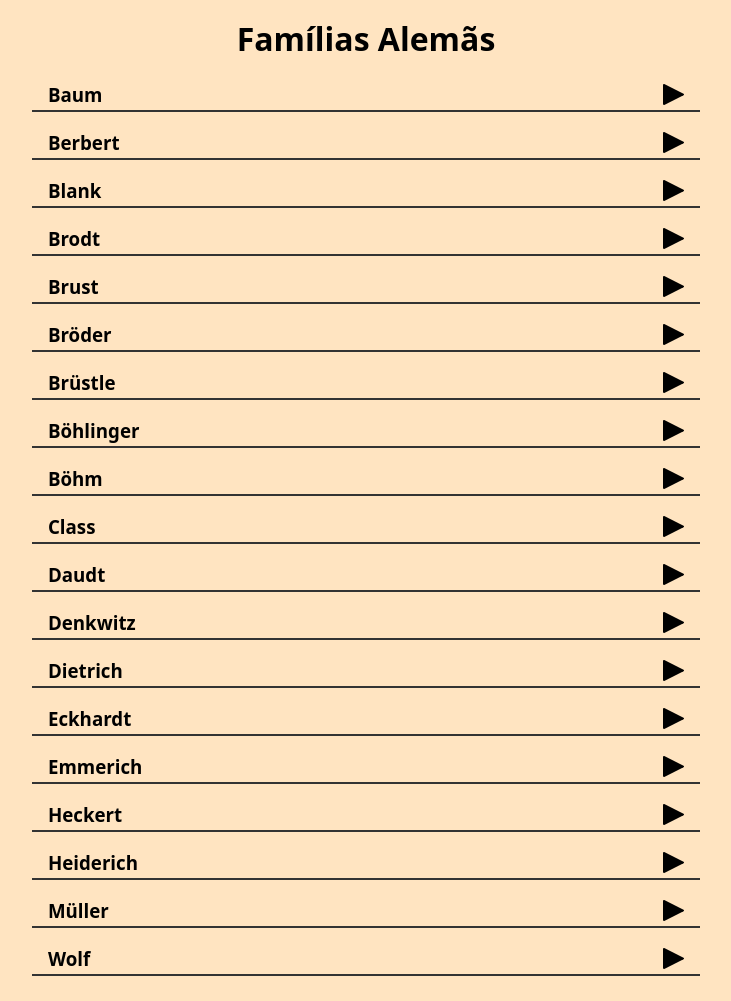
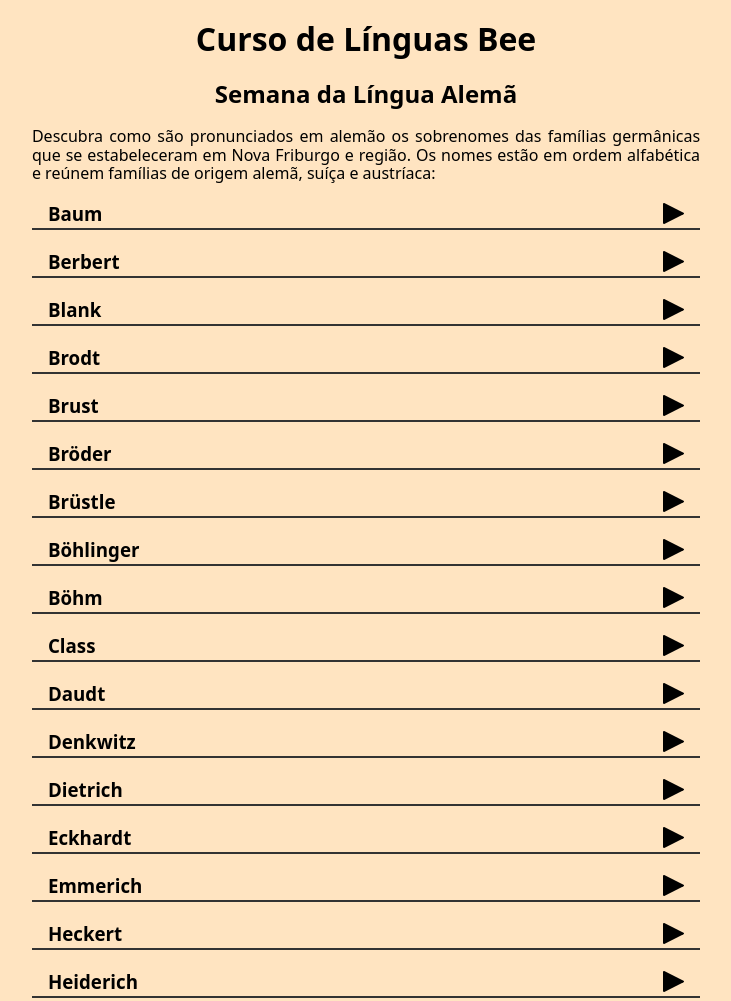
Before and after one commit to arthurclho/familias-alemas, a plain HTML site: page index.html in a window 1280 px wide. Shown: the top 1001 px of the page, without its empty margins (274-1005 px from the left). Drawn offline with Linux system fonts and the light colour scheme.

Commit message:
Better titles and little text

```diff
--- a/index.html
+++ b/index.html
@@ -2,7 +2,7 @@
 <html lang="pt">
   <head>
     <meta charset="UTF-8" />
-    <title>Famílias Alemãs</title>
+    <title>Semana da Língua Alemã</title>
     <meta name="viewport" content="width=device-width,initial-scale=1" />
     <meta name="description" content="" />
     <link rel="stylesheet" type="text/css" href="normalize.min.css" />
@@ -11,7 +11,15 @@
   </head>
   <body>
     <main>
-      <h1>Famílias Alemãs</h1>
+      <h1>Curso de Línguas Bee</h1>
+
+      <h2>Semana da Língua Alemã</h2>
+      <p>
+        Descubra como são pronunciados em alemão os sobrenomes das famílias
+        germânicas que se estabeleceram em Nova Friburgo e região. Os nomes
+        estão em ordem alfabética e reúnem famílias de origem alemã, suíça e
+        austríaca:
+      </p>
 
       <ul class="name-list">
         <li class="list-item">
--- a/style.css
+++ b/style.css
@@ -2,13 +2,21 @@ body {
     background-color: #ffe4c1;
 }
 
-h1 {
+main {
+    padding: 0 2em;
+}
+
+p {
+    text-align: justify;
+}
+
+h1, h2 {
     text-align: center;
 }
 
 .name-list {
     list-style: none;
-    padding: 0 2em;
+    padding: 0;
 }
 
 .list-item {
```
